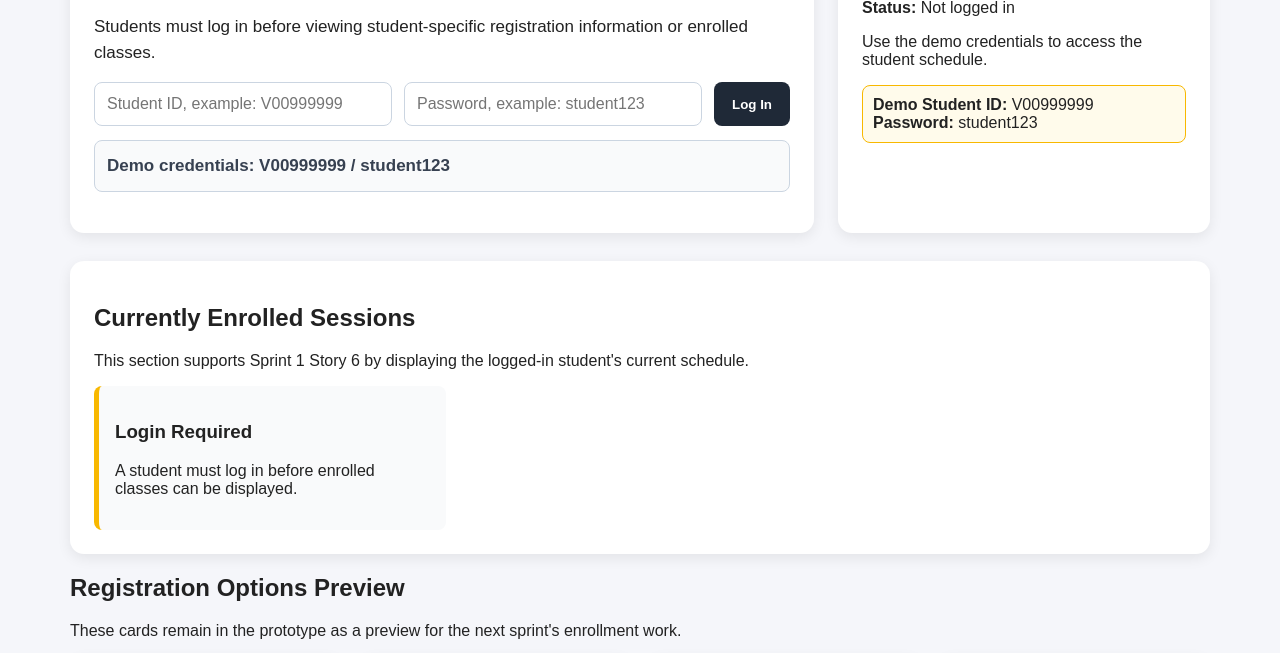
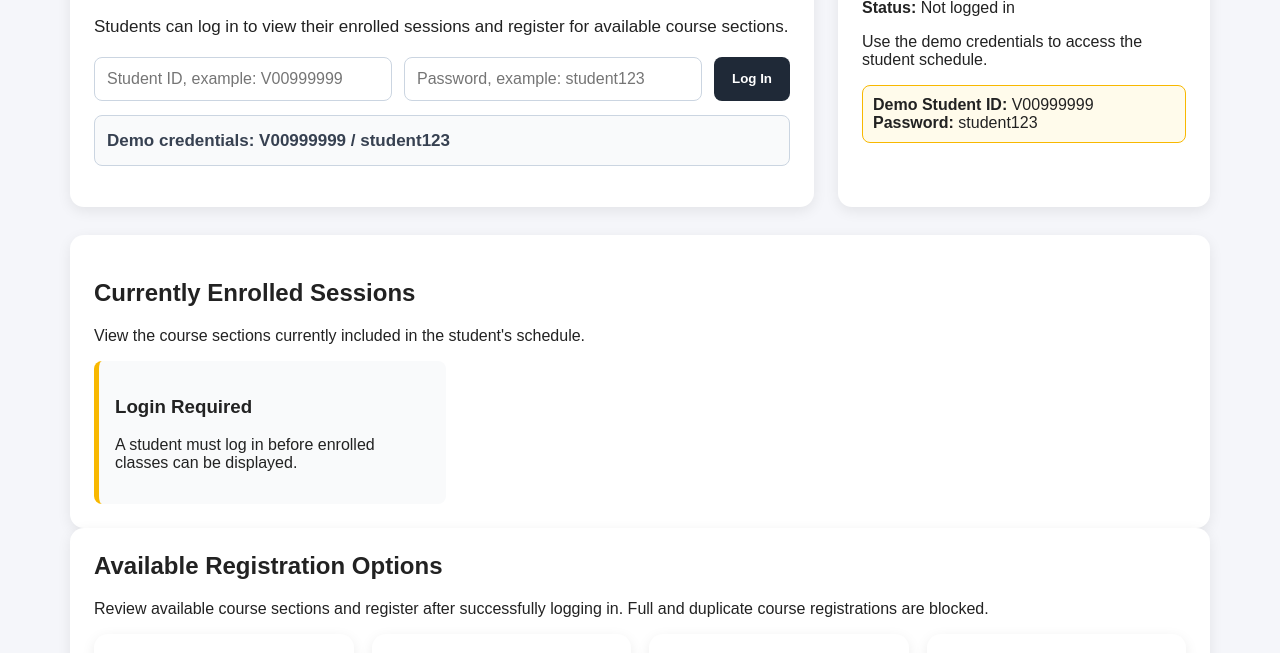
Before and after one commit to singh1563/INFO-465-Team-Project, a plain HTML site: page registration.html in a window 1280 px wide. Shown: the part 247-900 px from the top of the page. Drawn offline with Linux system fonts and the light colour scheme.

Commit message:
finished registration.html

```diff
--- a/registration.html
+++ b/registration.html
@@ -30,15 +30,33 @@
     <section class="hero">
       <div class="hero-text">
         <h2>Student Registration Login</h2>
-        <p>Students must log in before viewing student-specific registration information or enrolled classes.</p>
+
+        <p>
+          Students can log in to view their enrolled sessions and register
+          for available course sections.
+        </p>
 
         <form id="studentLoginForm">
-          <input id="studentIdInput" type="text" placeholder="Student ID, example: V00999999" autocomplete="username">
-          <input id="studentPasswordInput" type="password" placeholder="Password, example: student123" autocomplete="current-password">
+          <input
+            id="studentIdInput"
+            type="text"
+            placeholder="Student ID, example: V00999999"
+            autocomplete="username"
+          >
+
+          <input
+            id="studentPasswordInput"
+            type="password"
+            placeholder="Password, example: student123"
+            autocomplete="current-password"
+          >
+
           <button type="submit">Log In</button>
         </form>
 
-        <p id="studentLoginMessage" class="message neutral">Demo credentials: V00999999 / student123</p>
+        <p id="studentLoginMessage" class="message neutral">
+          Demo credentials: V00999999 / student123
+        </p>
       </div>
 
       <div id="studentSummary" class="status-card">
@@ -48,16 +66,24 @@
 
     <section class="task-section">
       <h2>Currently Enrolled Sessions</h2>
-      <p>This section supports Sprint 1 Story 6 by displaying the logged-in student's current schedule.</p>
+
+      <p>
+        View the course sections currently included in the student's schedule.
+      </p>
 
       <div id="enrolledSessionsList" class="task-list">
         <!-- Enrolled session cards are inserted by script.js -->
       </div>
     </section>
 
-    <section>
-      <h2>Registration Options Preview</h2>
-      <p>These cards remain in the prototype as a preview for the next sprint's enrollment work.</p>
+    <section class="quick-search">
+      <h2>Available Registration Options</h2>
+
+      <p>
+        Review available course sections and register after successfully
+        logging in. Full and duplicate course registrations are blocked.
+      </p>
+
       <div id="registrationOptions" class="feature-grid">
         <!-- Registration option cards are inserted by script.js -->
       </div>
```
